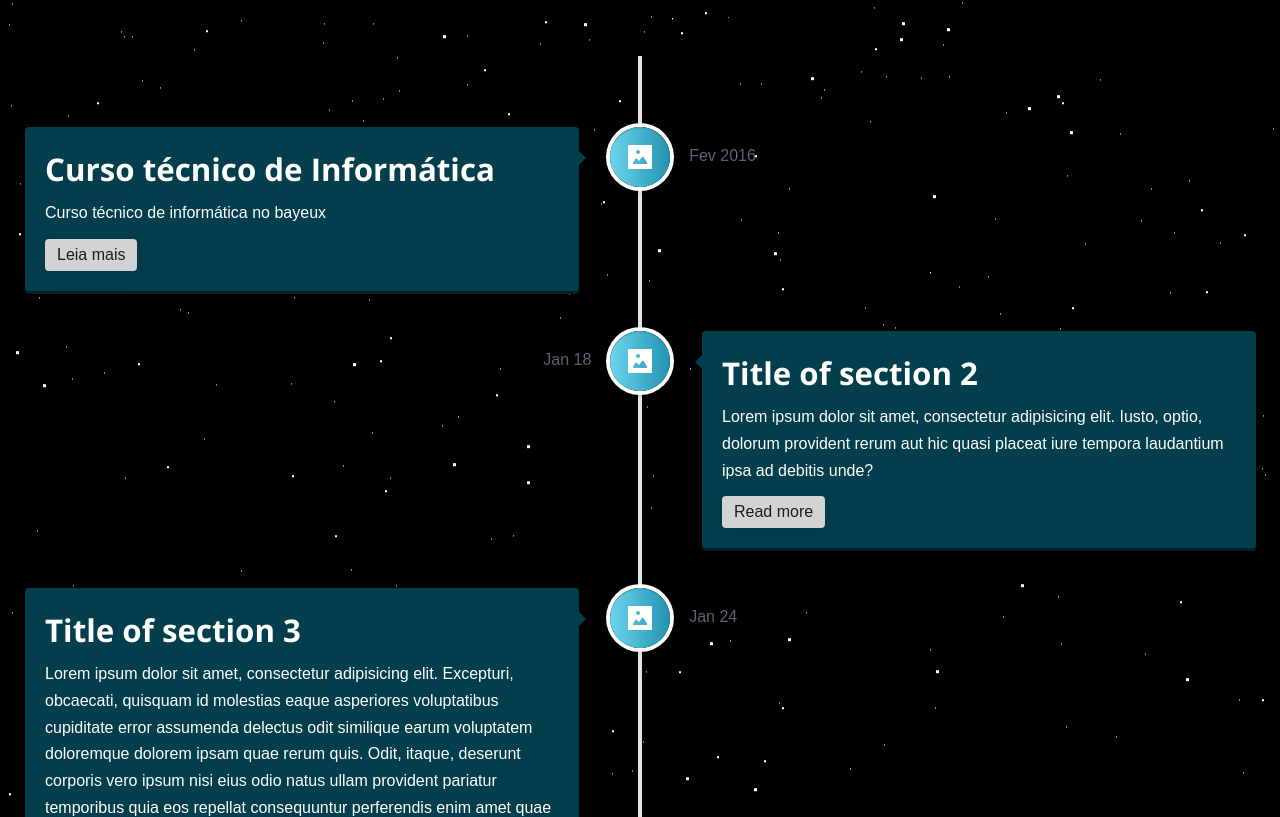
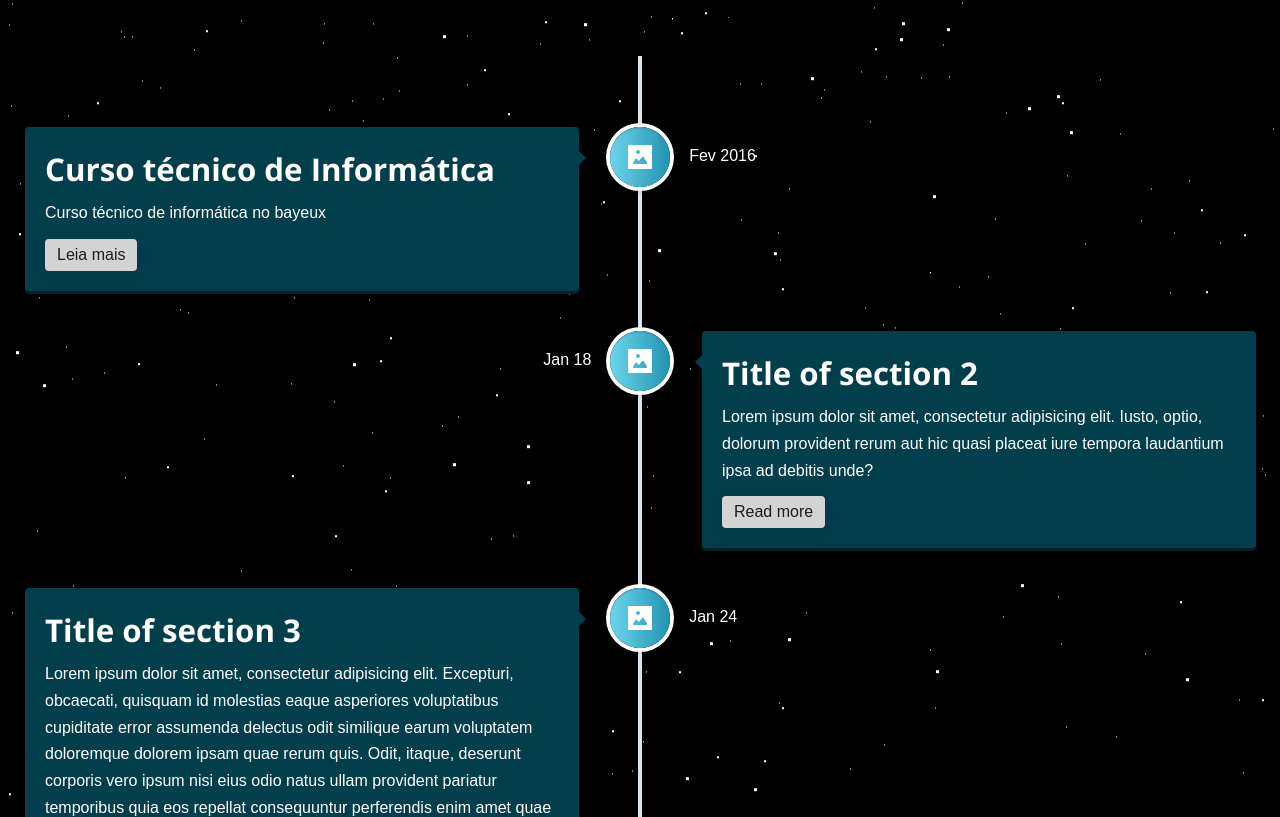
Before and after one commit to pedrofernandoch/pedrofernandoch.github.io, a plain HTML site: page index.html in a window 1280 px wide. Shown: the part 1583-2400 px from the top of the page. Drawn offline with nearby package versions, Linux system fonts and the light colour scheme; a web font is replaced by a local one.

Commit message:
Changing date color to white

```diff
--- a/assets/css/timeline.css
+++ b/assets/css/timeline.css
@@ -623,8 +623,7 @@ body .timeline {
 }
 
 .cd-timeline__date {
-    color: hsla(207, 10%, 55%, 0.7);
-    color: hsla(var(--cd-color-3-h), var(--cd-color-3-s), var(--cd-color-3-l), 0.7)
+    color: white;
 }
 
 @media (min-width: 64rem) {
```
